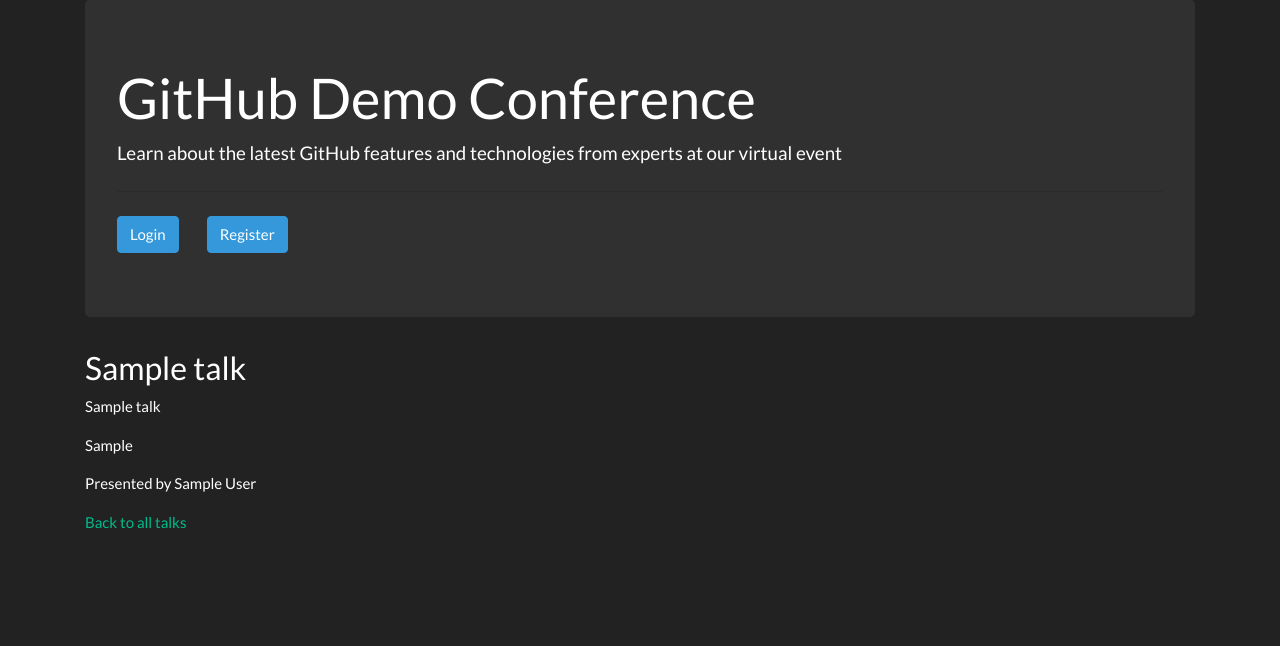
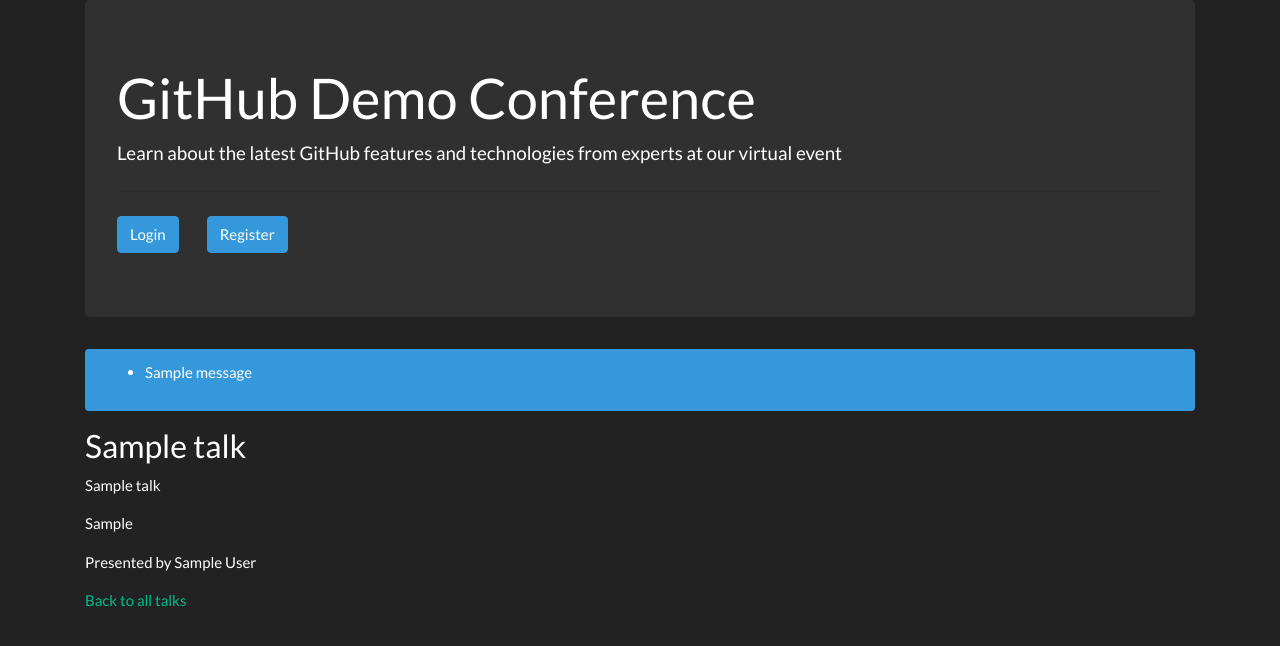
Before and after one commit to shelbygluck/conference-website, a Django app: page /1/ in a window 1280 px wide. Shown: the top 646 px of the page. Run offline with Django 5.2, Linux system fonts and the light colour scheme; tables that the repository leaves empty hold one stand-in row (values such as "Sample post"); one stand-in notice (Sample message) is shown; some libraries are stand-ins or nearby versions.

Commit message:
added success message

```diff
--- a/agenda/templates/base.html
+++ b/agenda/templates/base.html
@@ -41,7 +41,16 @@
             </div>
         </section>
 
-
+   <!-- Display Django messages -->
+        {% if messages %}
+            <div class="alert alert-info">
+                <ul>
+                    {% for message in messages %}
+                        <li>{{ message }}</li>
+                    {% endfor %}
+                </ul>
+            </div>
+        {% endif %}
 
         {% block content %}{% endblock content %}
 
--- a/agenda/views.py
+++ b/agenda/views.py
@@ -2,15 +2,14 @@
 from django.views.generic import CreateView, DetailView, ListView, UpdateView, DeleteView
 from .models import Talk
 from django.contrib.auth.mixins import LoginRequiredMixin
+from django.contrib import messages  # Step 1: Import messages
 
-# Create submit talk view
 class TalkSubmitView(LoginRequiredMixin, CreateView):
     model = Talk
     fields = ['title', 'abstract', 'track']
     template_name = 'edit.html'
     success_url = '/'
 
-    # Add title and button text to context
     def get_context_data(self, **kwargs):
         context = super().get_context_data(**kwargs)
         context['title'] = 'Submit talk for consideration'
@@ -19,7 +18,9 @@
 
     def form_valid(self, form):
         form.instance.speaker = self.request.user
-        return super().form_valid(form)
+        # Step 2: Add a success message
+        messages.success(self.request, self.request, f'Thank you for submitting "{form.instance.title}" for consideration.')
+        return super().form_valid(form)  # Step 3: Proceed with form submission
 
 # Create update talk view
 class TalkEditView(LoginRequiredMixin, UpdateView):
@@ -36,6 +37,8 @@
         return context
 
     def form_valid(self, form):
+        # Add a success message
+        messages.success(self.request, f'Thank you for updating "{form.instance.title}".')
         return super().form_valid(form)
 
 # Create list view to display talks
```
